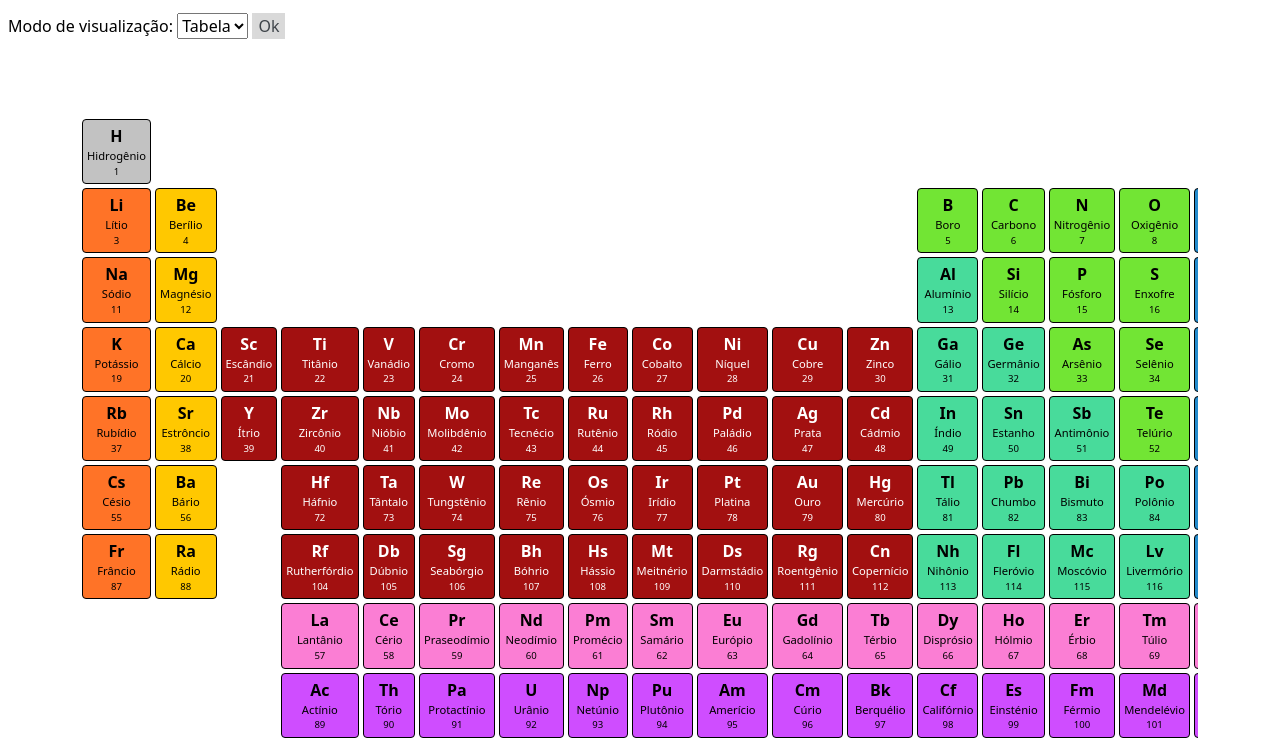
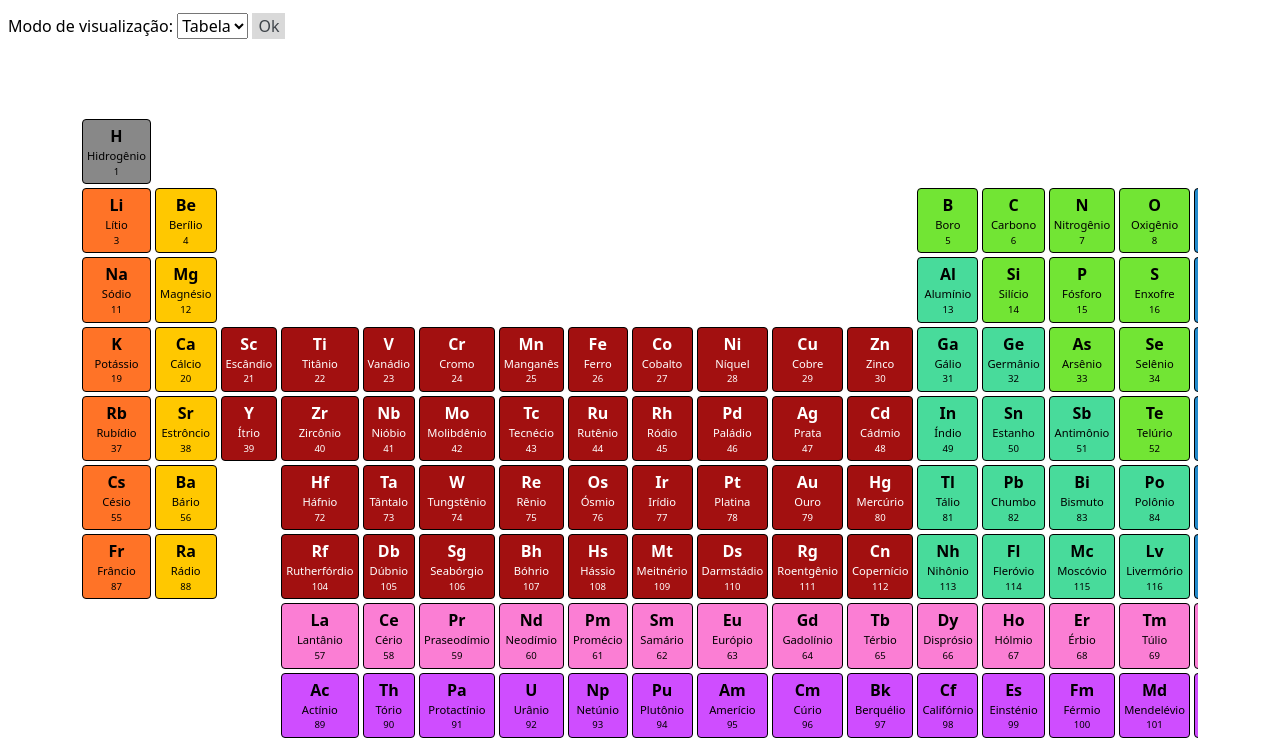
Before and after one commit to CTA-IFRS/Tabela-Periodica-Acessivel, a plain HTML site: page tabela/index.html in a window 1280 px wide. In both pictures the pointer is over the button 116 px from the left and 309 px from the top of the page. Shown: the part 158-896 px from the top of the page. Drawn offline with nearby package versions, Linux system fonts and the light colour scheme.

Commit message:
Hover nos elementos
Diferença visual de cor com o mouse em cima de algum elemento da tabela (mouse hover)

```diff
--- a/tabela/css/app.css
+++ b/tabela/css/app.css
@@ -218,7 +218,10 @@ nav.barra-acessibilidade ul div{
     padding-left: 0.5rem;
 }
 
-
+.elemento:hover{
+  filter: brightness(70%);
+  transition: filter 0.2s ease-in-out;
+}
 
 
 .highContrast,
```
